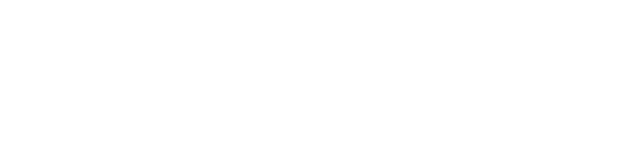
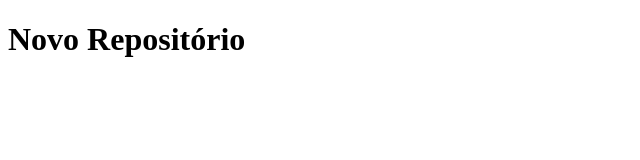
Before and after one commit to GuiViana2008/AulaWag, a plain HTML site: page index.html in a window 1280 px wide. Shown: the whole page, without its empty margins (0-640 px from the left). Drawn offline with Linux system fonts and the light colour scheme.

Commit message:
Atualização do Repositório

```diff
--- a/index.html
+++ b/index.html
@@ -6,6 +6,6 @@
     <title>Document</title>
 </head>
 <body>
-
+    <h1>Novo Repositório</h1>
 </body>
 </html>
```
